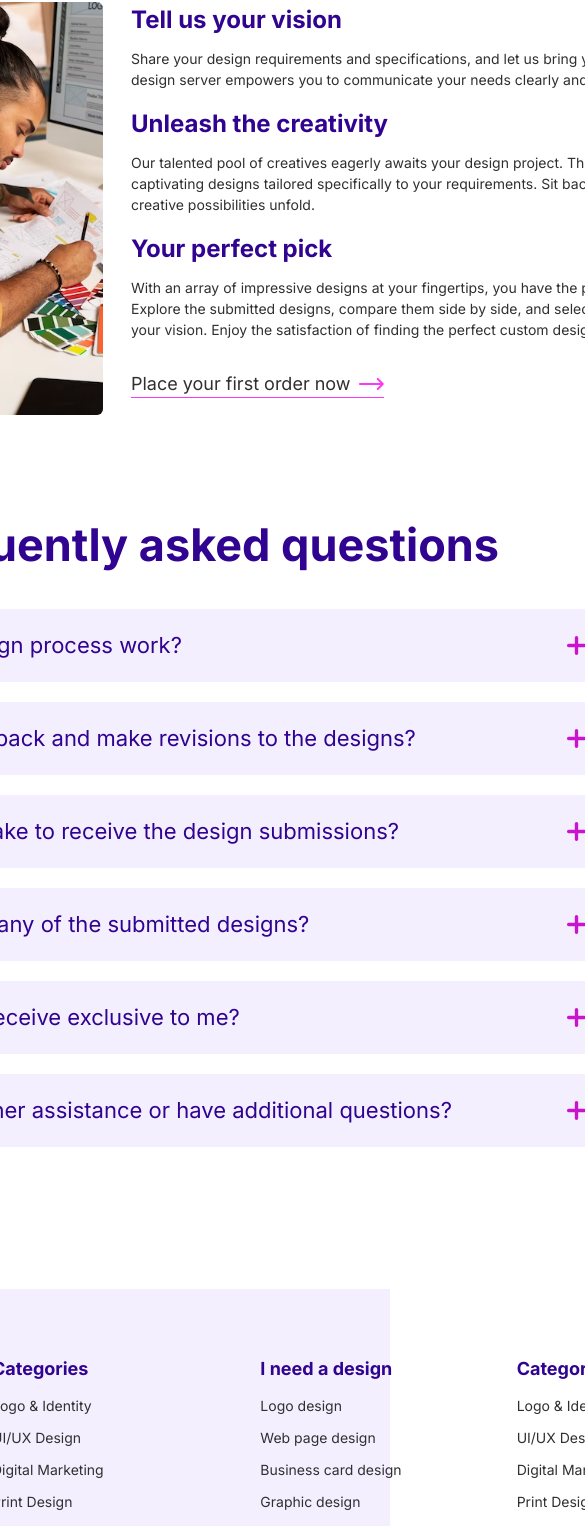
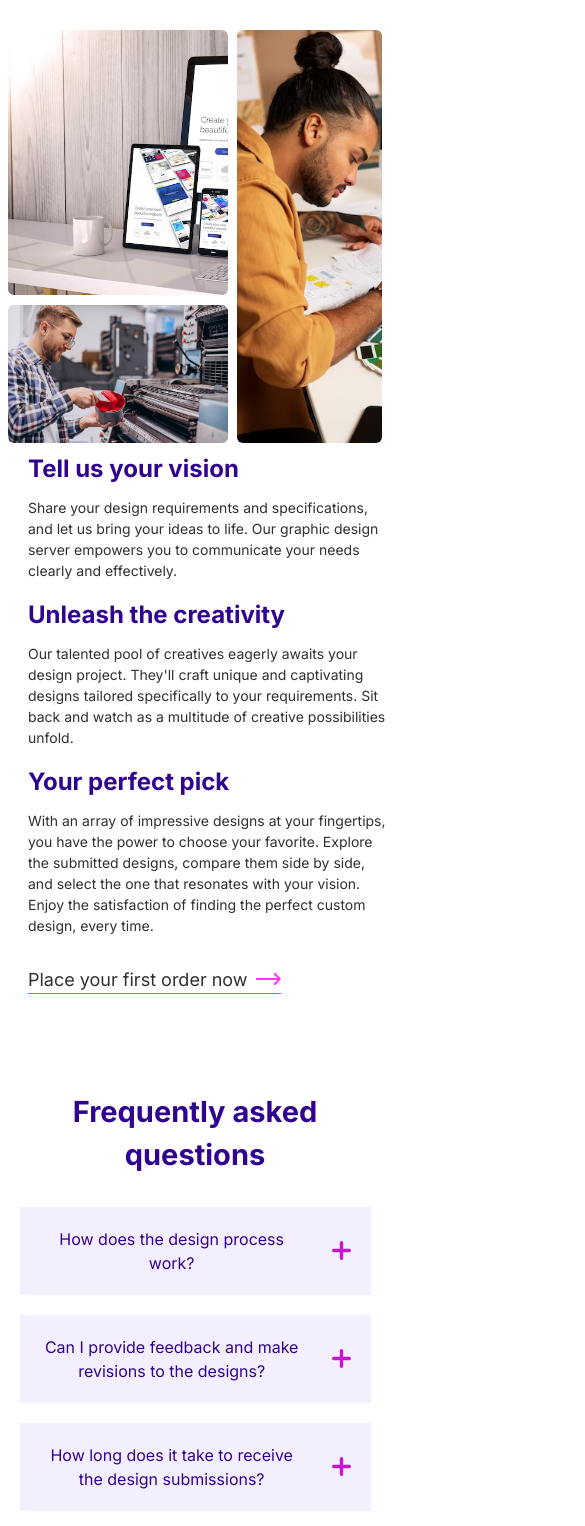
Before and after one commit to Sage4tk/creativgigsample, a React (Vite) app: page / in a window 390 px wide. Shown: the part 4351-5877 px from the top of the page, 585 px wide, since content can reach past the window. Built offline with nearby package versions, Linux system fonts and the light colour scheme.

Commit message:
added responsives to the rest of home page

```diff
--- a/src/components/home/FAQ.tsx
+++ b/src/components/home/FAQ.tsx
@@ -4,10 +4,10 @@ const FAQ:React.FC = () => {
     return (
         <div className="flex flex-col items-center pb-[142px] mt-[96px]">
 
-            <div className="w-[1200px] flex flex-col items-center">
-                <h5 className="text-[2.8125rem] font-bold text-main pb-[30px]">Frequently asked questions</h5>
+            <div className="xl:w-[1200px] lg:w-[1000px] w-full flex flex-col items-center">
+                <h5 className="lg:text-[2.8125rem] text-[1.8125rem] text-center font-bold text-main pb-[30px]">Frequently asked questions</h5>
 
-                <div className="flex flex-col w-[822px]">
+                <div className="flex flex-col lg:w-[822px] w-[90%] lg:mx-0">
                     <FaqCard title="How does the design process work?" description="Our design process is simple and efficient. First, you provide us with your design requirements and specifications. Our talented creatives then submit their designs based on your brief. Finally, you have the opportunity to review and choose your favorite design from the options presented to you. " />
                     <FaqCard title="Can I provide feedback and make revisions to the designs? " description="Our design process is simple and efficient. First, you provide us with your design requirements and specifications. Our talented creatives then submit their designs based on your brief. Finally, you have the opportunity to review and choose your favorite design from the options presented to you. " />
                     <FaqCard title="How long does it take to receive the design submissions? " description="Our design process is simple and efficient. First, you provide us with your design requirements and specifications. Our talented creatives then submit their designs based on your brief. Finally, you have the opportunity to review and choose your favorite design from the options presented to you. " />
--- a/src/components/home/How.tsx
+++ b/src/components/home/How.tsx
@@ -2,16 +2,16 @@ const How:React.FC = () => {
     return (
         <div className="flex flex-col items-center">
 
-            <div className="w-[1200px] flex flex-col items-center pt-[101px]">
+            <div className="xl:w-[1200px] lg:w-[1000px] w-full flex flex-col items-center pt-[101px]">
 
-                <h6 className="text-main font-bold text-[2.8125rem] mb-[42px]">How does Creativ Gig work?</h6>
+                <h6 className="text-main font-bold lg:text-[2.8125rem] text-[1.8125rem] text-center  mb-[42px]">How does Creativ Gig work?</h6>
 
-                <div className="flex flex-row">
+                <div className="flex lg:flex-row flex-col">
 
                     <div>
-                        <div className="w-[508px] flex flex-row">
+                        <div className="lg:w-[508px] w-full lg:p-0 p-2 flex flex-row">
 
-                            <div className="w-[300px] mr-[9px]">
+                            <div className="lg:w-[300px] w-[59%] mr-[9px]">
 
                                 <div style={{backgroundImage: 'url("/img/how/pictwo.png")', backgroundSize: "cover"}} className="h-[265px] mb-[10px] w-full bg-gray-400 rounded-[6px]">
 
@@ -23,7 +23,7 @@ const How:React.FC = () => {
 
                             </div>
 
-                            <div style={{backgroundImage: 'url("/img/how/picone.png")', backgroundSize: "cover"}} className="bg-gray-400 h-[413px] w-[199px] rounded-[6px]">
+                            <div style={{backgroundImage: 'url("/img/how/picone.png")', backgroundSize: "cover"}} className="bg-gray-400 h-[413px] lg:w-[199px] w-[39%] rounded-[6px]">
 
                             </div>
 
--- a/src/components/home/cards/FaqCard.tsx
+++ b/src/components/home/cards/FaqCard.tsx
@@ -18,10 +18,10 @@ const FaqCard:React.FC<IFaqCardProps> = ({
     return (
         <div className={`mb-[${(bottom || openDescription) ? "0":"20px"}] overflow-hidden`}>
             <button onClick={() => setOpenDescription(state => !state)} className={`flex flex-row items-center justify-between bg-[#F4EFFF] p-[20px] w-full`}>
-                <p className="text-[1.375rem] text-main">{title}</p>
+                <p className="lg:text-[1.375rem] text-[1rem] text-main w-[85%] md:w-auto">{title}</p>
 
-                <div>
-                    <img src={openDescription ? "/img/icons/minus.svg":"/img/icons/plus.svg"} />
+                <div className="">
+                    <img className="" src={openDescription ? "/img/icons/minus.svg":"/img/icons/plus.svg"} />
                 </div>
             </button>
             {openDescription && (
--- a/src/components/shared/Footer.tsx
+++ b/src/components/shared/Footer.tsx
@@ -2,17 +2,17 @@ const Footer:React.FC = () => {
     return (
         <>
         <div className="flex flex-col items-center bg-[#F4EFFF] py-[66px]">
-            <div className="flex flex-row items-center justify-between w-[1200px]">
+            <div className="flex lg:flex-row flex-col items-center justify-between xl:w-[1200px] lg:w-[1000px] w-full">
 
-                <div className="flex-col items-center">
+                <div className="flex-col items-center mb-16 lg:mb-0 ">
                     <img className="mx-auto mb-[18px]" src="/img/logo.svg" />
 
                     <p className="text-center w-[320px] text-[#303030]">We are a team of talented and passionate professionals who are dedicated to delivering exceptional creative solutions. From captivating graphic designs to stunning illustrations, our agency is here to bring your ideas to life.</p>
                 </div>
 
-                <div className="flex-grow flex flex-row justify-between px-[77px]">
+                <div className="flex-grow flex md:flex-row flex-col justify-between px-[77px] mb-14 lg:mb-0">
 
-                    <div className="flex flex-col">
+                    <div className="flex flex-col mb-8 lg:mb-0">
                         <p className="text-main text-[1.125rem] font-bold mb-[13px]">Categories</p>
 
 
@@ -41,7 +41,7 @@ const Footer:React.FC = () => {
                         </ul>
 
                     </div>
-                    <div className="flex flex-col">
+                    <div className="flex flex-col lg:mx-0 md:mx-10  mx-0 mb-8 lg:mb-0">
                         <p className="text-main text-[1.125rem] font-bold mb-[13px]">I need a design</p>
 
 
@@ -73,7 +73,7 @@ const Footer:React.FC = () => {
                         </ul>
 
                     </div>
-                    <div className="flex flex-col">
+                    <div className="flex flex-col mb-8 lg:mb-0">
                         <p className="text-main text-[1.125rem] font-bold mb-[13px]">Categories</p>
 
 
@@ -105,9 +105,9 @@ const Footer:React.FC = () => {
 
                 </div>
 
-                <div className="flex flex-col">
+                <div className="flex lg:flex-col flex-row">
                     <img className="cursor-pointer" src="/img/icons/socials/ig.svg" />
-                    <img className="py-[24px] cursor-pointer" src="/img/icons/socials/fb.svg" />
+                    <img className="lg:py-[24px] lg:mx-0 mx-8 cursor-pointer" src="/img/icons/socials/fb.svg" />
                     <img className="cursor-pointer" src="/img/icons/socials/twitter.svg" />
                 </div>
 
@@ -115,7 +115,7 @@ const Footer:React.FC = () => {
 
         </div>
         <div className="flex flex-col items-center bg-main justify-center py-[20px]">
-            <p className="text-white text-[0.875rem]">Copyright © 2023 All rights are reserved Creative Gig. Trademarks and brands are the property of their respective owners.</p>
+            <p className="text-white lg:text-[0.875rem] text-[0.6rem] px-4 lg:px-0">Copyright © 2023 All rights are reserved Creative Gig. Trademarks and brands are the property of their respective owners.</p>
         </div>
         </>
     )
```
